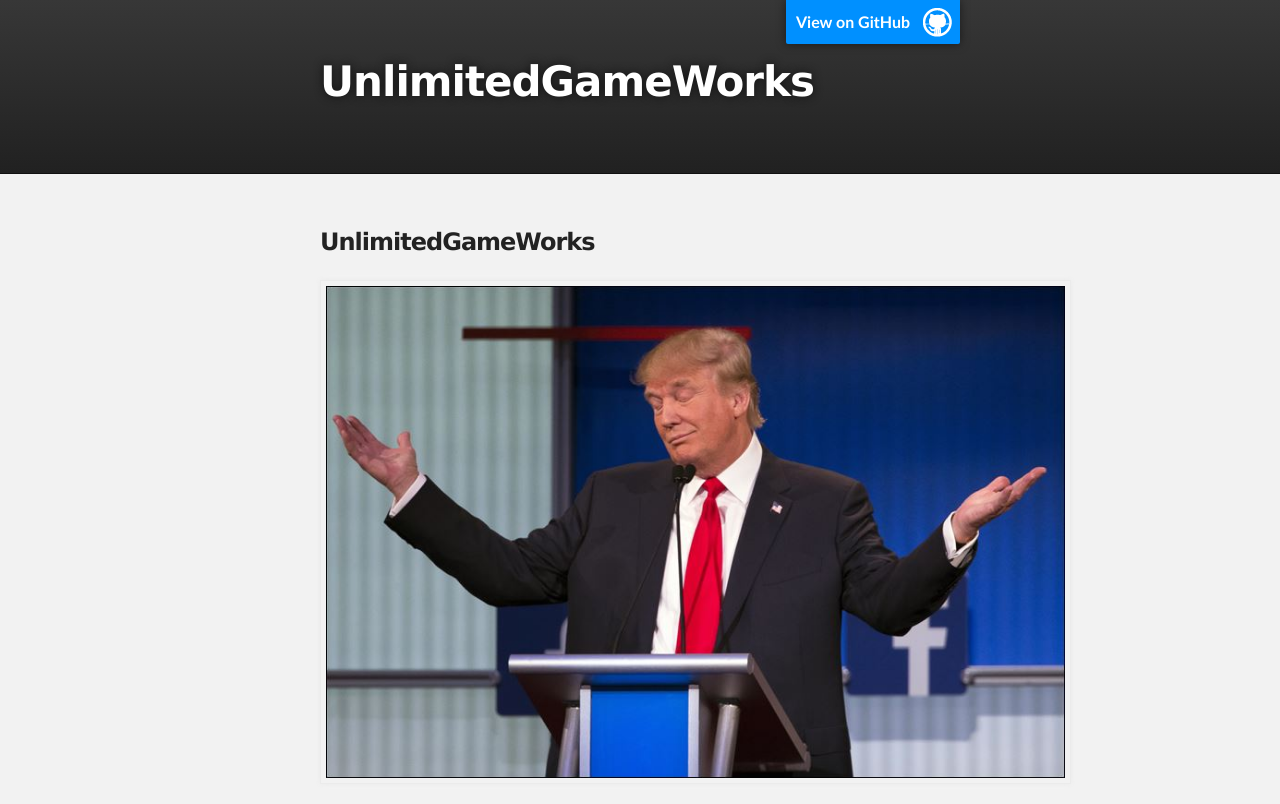
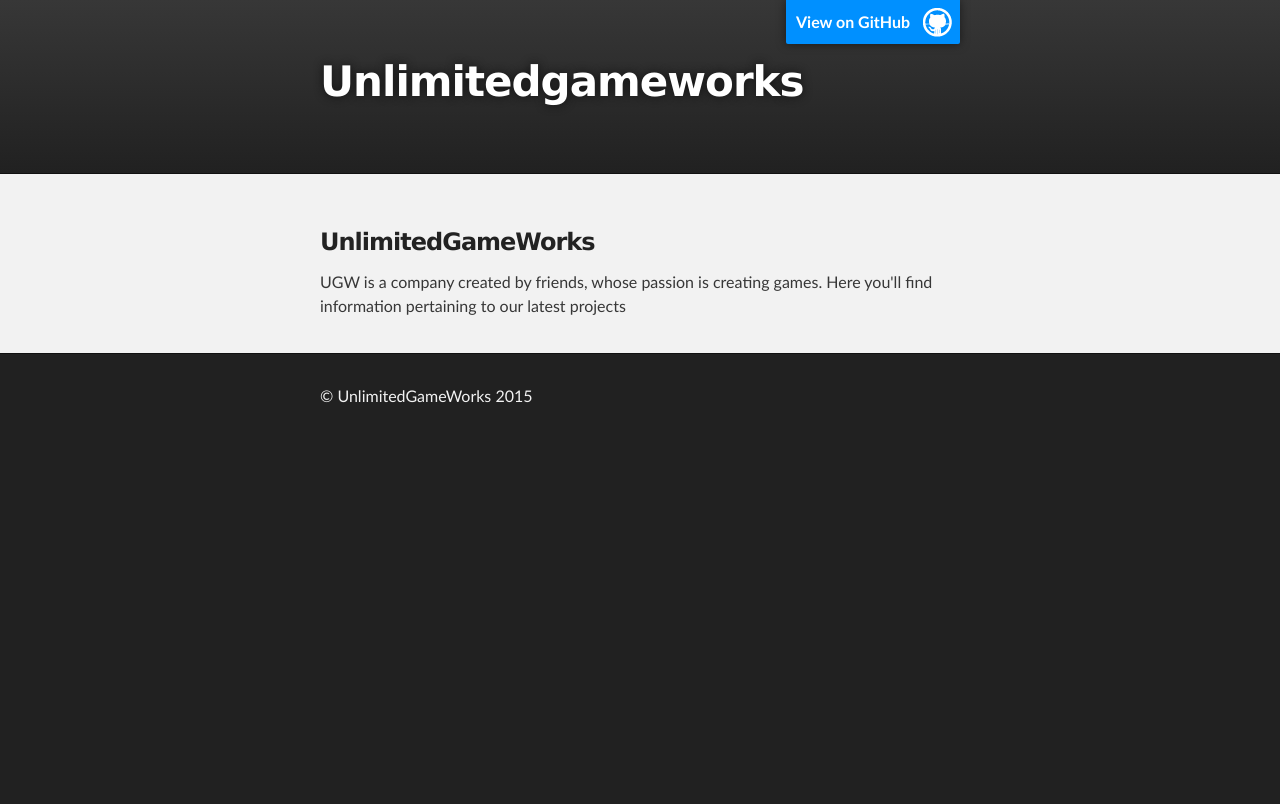
Before and after one commit to unlimitedgameworks/unlimitedgameworks.github.io, a plain HTML site: page index.html in a window 1280 px wide. Shown: the top 804 px of the page. Drawn offline with Linux system fonts and the light colour scheme.

Commit message:
Stump'd.

```diff
--- a/index.html
+++ b/index.html
@@ -18,7 +18,7 @@
         <header class="inner">
           <a id="forkme_banner" href="https://github.com/unlimitedgameworks">View on GitHub</a>
 
-          <h1 id="project_title">UnlimitedGameWorks</h1>
+          <h1 id="project_title">Unlimitedgameworks</h1>
           <h2 id="project_tagline"></h2>
 
         </header>
@@ -30,13 +30,6 @@
         <h3>
 <a id="welcome-to-github-pages" class="anchor" href="#welcome-to-github-pages" aria-hidden="true"><span class="octicon octicon-link"></span></a>UnlimitedGameWorks</h3>
 
-  <div class="blob-wrapper data type-text">
-      <div class="image">
-          <span class="border-wrap"><img src=https://github.com/unlimitedgameworks/unlimitedgameworks.github.io/blob/master/images/donald-trump-shrug.jpg?raw=true?raw=true" alt="donald-trump-shrug.jpg"></span>
-      </div>
-  </div>
-
-</div>
 <p>UGW is a company created by friends, whose passion is creating games. Here you'll find information pertaining to our latest projects</p>
 
 
```
